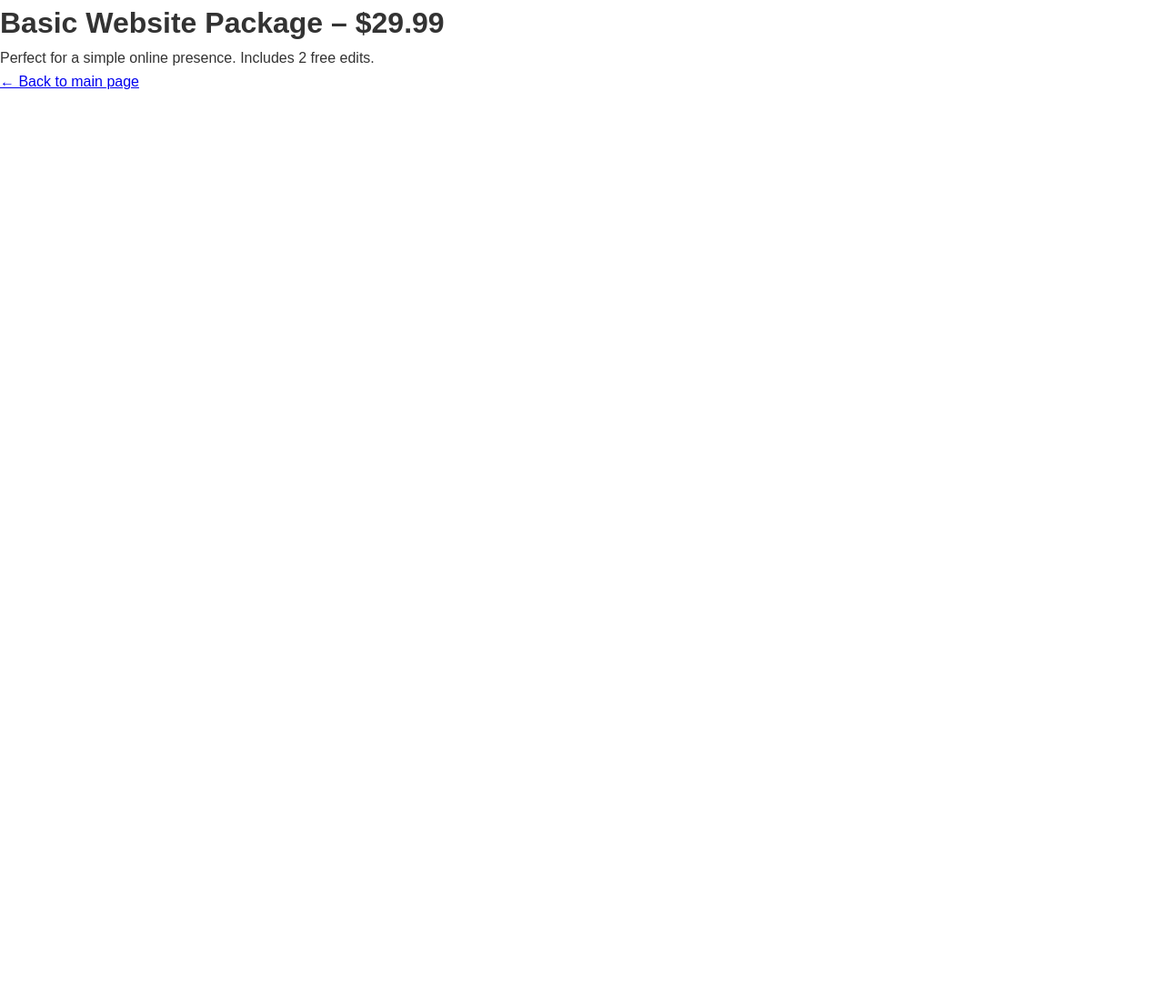
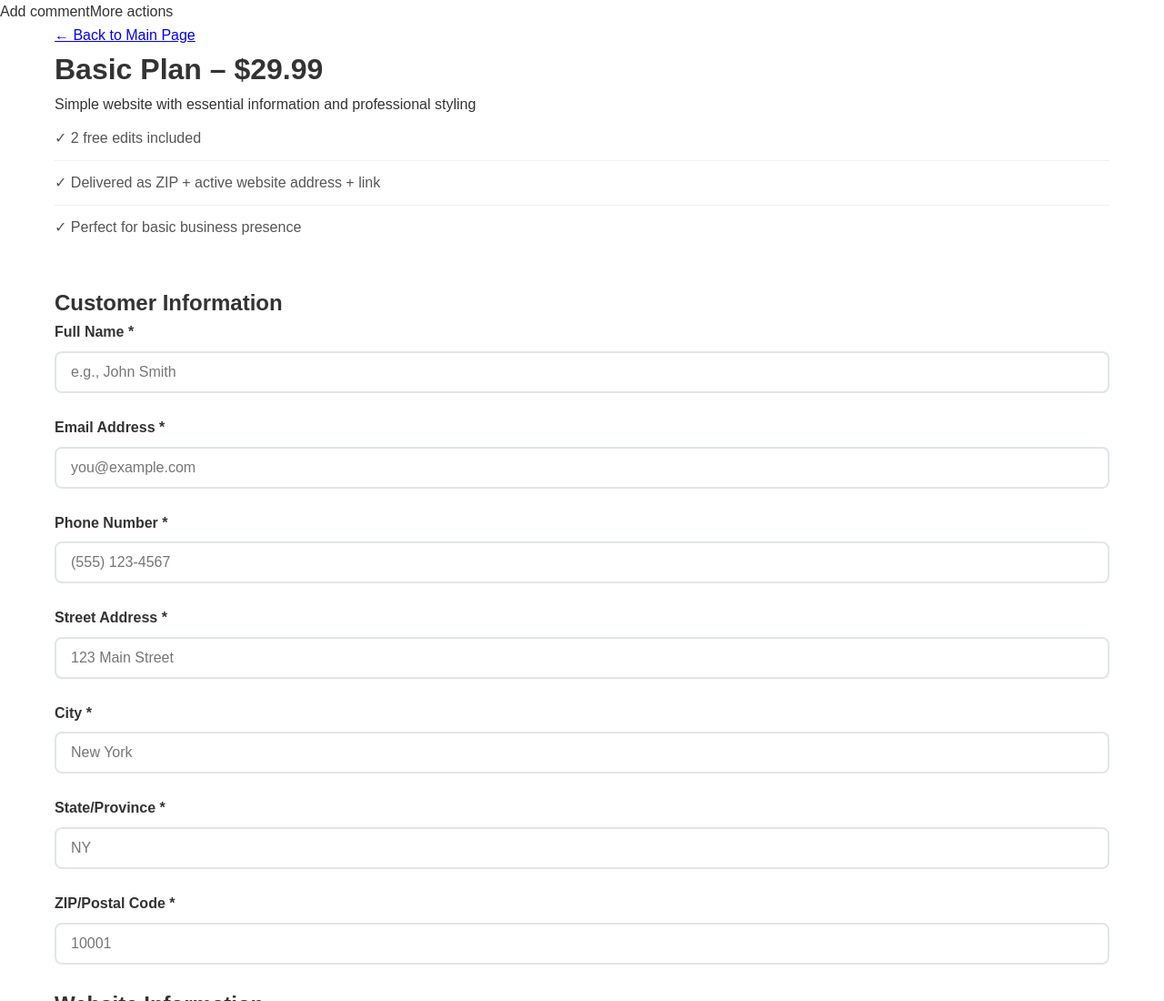
Before and after one commit to SpencerTheTeague/ONECLICKSITEBUILDER, a website: page basic.html in a window 1280 px wide. Shown: the top 1100 px of the page at 91% size. Before the commit the page ends 800 px from the top, so only its background shows below. Drawn offline with Linux system fonts and the light colour scheme; files that its build step writes are made by us from their sources; a script that the page names is missing.

Commit message:
Update basic.html

```diff
--- a/basic.html
+++ b/basic.html
@@ -1,24 +1,174 @@
 <!DOCTYPE html>
 <html lang="en">
 <head>
-  <meta charset="UTF-8" />
-  <meta name="viewport" content="width=device-width,initial-scale=1" />
-  <title>Basic Website Package – $29.99</title>
-  <link rel="stylesheet" href="css/styles.css" />
-  <script async src="https://js.stripe.com/v3/buy-button.js"></script>
+    <meta charset="UTF-8">
+    <meta name="viewport" content="width=device-width, initial-scale=1.0">Add commentMore actions
+    <title>Basic Plan – OneClickSiteBuilder</title>
+    <link rel="stylesheet" href="styles.css">
 </head>
 <body>
-  <main class="plan-page">
-    <h1>Basic Website Package – $29.99</h1>
-    <p>Perfect for a simple online presence. Includes 2 free edits.</p>
+  <div class="container">
+    <div class="form-container">
+      <a href="index.html" class="back-link">← Back to Main Page</a>
 
-    <!-- Stripe Buy Button -->
-    <stripe-buy-button
-      buy-button-id="buy_btn_1RdJgURvugzB60pNfhyunIhp"
-      publishable-key="pk_live_51RY9PVRvugzB60pNk0vkzEWmNxPLho26Bdzpyw9H50Jw9rHxNXytfLBKw9h8G7GoxVq3Vrtmv43fg51SD6tYNPGg00cDpygKKM">
-    </stripe-buy-button>
+      <h1>Basic Plan – $29.99</h1>
+      <p>Simple website with essential information and professional styling</p>
 
-    <p><a href="index.html">← Back to main page</a></p>
-  </main>
+      <div class="plan-features">
+        <ul>
+          <li>✓ 2 free edits included</li>
+          <li>✓ Delivered as ZIP + active website address + link</li>
+          <li>✓ Perfect for basic business presence</li>
+        </ul>
+      </div>
+
+      <h2>Customer Information</h2>
+      <form id="basicOrderForm">
+        <div class="form-group">
+          <label for="name">Full Name *</label>
+          <input
+            type="text"
+            id="name"
+            name="name"
+            placeholder="e.g., John Smith"
+            required
+          />
+        </div>
+
+        <div class="form-group">
+          <label for="email">Email Address *</label>
+          <input
+            type="email"
+            id="email"
+            name="email"
+            placeholder="you@example.com"
+            required
+          />
+        </div>
+
+        <div class="form-group">
+          <label for="phone">Phone Number *</label>
+          <input
+            type="tel"
+            id="phone"
+            name="phone"
+            placeholder="(555) 123-4567"
+            required
+          />
+        </div>
+
+        <div class="form-group">
+          <label for="address">Street Address *</label>
+          <input
+            type="text"
+            id="address"
+            name="address"
+            placeholder="123 Main Street"
+            required
+          />
+        </div>
+
+        <div class="form-group">
+          <label for="city">City *</label>
+          <input
+            type="text"
+            id="city"
+            name="city"
+            placeholder="New York"
+            required
+          />
+        </div>
+
+        <div class="form-group">
+          <label for="state">State/Province *</label>
+          <input
+            type="text"
+            id="state"
+            name="state"
+            placeholder="NY"
+            required
+          />
+        </div>
+
+        <div class="form-group">
+          <label for="zip">ZIP/Postal Code *</label>
+          <input
+            type="text"
+            id="zip"
+            name="zip"
+            placeholder="10001"
+            required
+          />
+        </div>
+
+        <h2>Website Information</h2>
+
+        <div class="form-group">
+          <label for="businessName">Business/Project Name *</label>
+          <input
+            type="text"
+            id="businessName"
+            name="businessName"
+            placeholder="e.g., Acme Co."
+            required
+          />
+        </div>
+
+        <div class="form-group">
+          <label for="description">Description of Your Website *</label>
+          <textarea
+            id="description"
+            name="description"
+            placeholder="Describe what your website should include and its purpose"
+            required
+          ></textarea>
+        </div>
+
+        <div class="form-group">
+          <label for="colors">Preferred Colors</label>
+          <input
+            type="text"
+            id="colors"
+            name="colors"
+            placeholder="e.g., Blue & white, or modern dark theme"
+          />
+        </div>
+
+        <div class="form-group">
+          <label for="content">Content Details</label>
+          <textarea
+            id="content"
+            name="content"
+            placeholder="Any specific content, text, or information you want included"
+          ></textarea>
+        </div>
+
+        <h2>Add Edit Credits (Optional)</h2>
+
+        <div class="form-group">
+          <label for="editCredits">Extra Edit Credits ($10 each)</label>
+          <input
+            type="number"
+            id="editCredits"
+            name="editCredits"
+            value="0"
+            min="0"
+            max="50"
+          />
+        </div>
+
+        <div class="order-total">
+          <h3>Order Total: <span id="orderTotal">$29.99</span></h3>
+        </div>
+
+        <button type="button" class="btn-submit" id="submitButton" onclick="startOrder('basic')">
+          Submit Basic Order – $29.99
+        </button>
+      </form>
+    </div>
+  </div>
+
+  <script src="https://js.stripe.com/v3/"></script>
+  <script src="script.js"></script>
 </body>
 </html>
```
